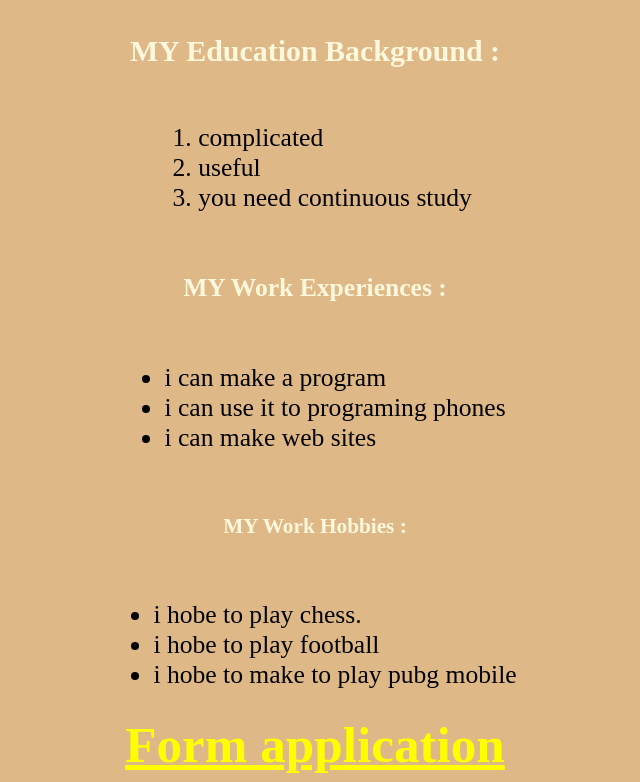
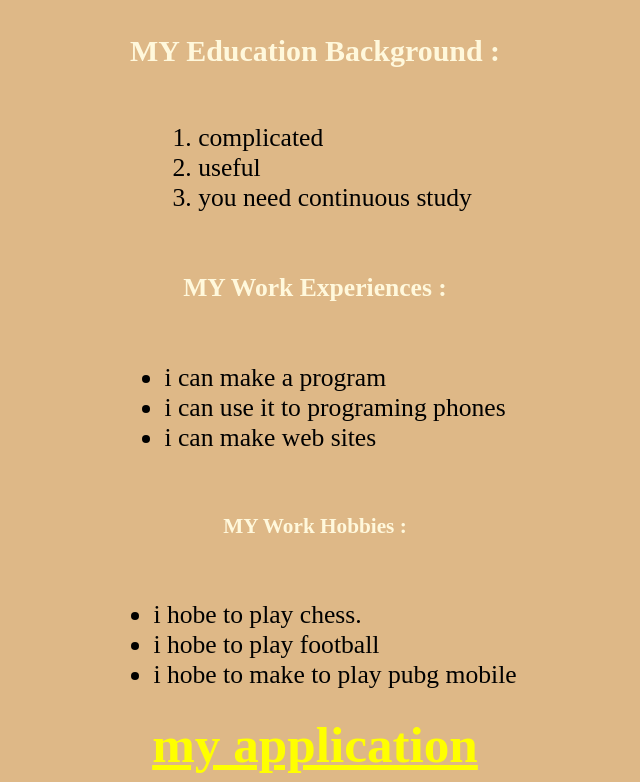
Before and after one commit to yazanibdah/yazanibdah.github.io, a plain HTML site: page index.html in a window 1280 px wide. Shown: the part 689-1471 px from the top of the page, without its empty margins (325-965 px from the left). Drawn offline with Linux system fonts and the light colour scheme.

Commit message:
Update index.html

```diff
--- a/index.html
+++ b/index.html
@@ -50,7 +50,7 @@
 
     <a style="font-size:200%;color:yellow" href="index2.html" target="_self">
 
-    <strong>Form application</strong>
+    <strong>my application</strong>
 
   </a>
 
```
